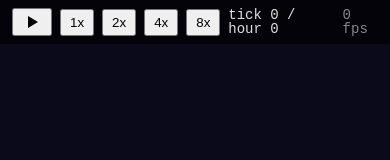
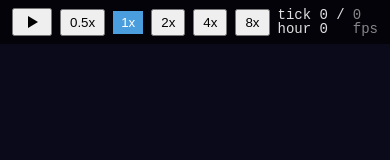
Before and after one commit to triflicacid/energy-game, a website built with Vite: page index.html in a window 390 px wide. Built offline with nearby package versions, Linux system fonts and the light colour scheme.

Commit message:
added half speed

```diff
--- a/src/simulation/SimulationClock.ts
+++ b/src/simulation/SimulationClock.ts
@@ -6,7 +6,7 @@ import { type SimHours, simHours } from "@shared/units";
 import type { JsonSerializable } from "@shared/JsonSerializable";
 
 /** supported wall clock speed multipliers that the application driver may use */
-export const SPEED_MULTIPLIERS = [1, 2, 4, 8] as const;
+export const SPEED_MULTIPLIERS = [0.5, 1, 2, 4, 8] as const;
 /** @see SPEED_MULTIPLIERS */
 export type SpeedMultiplier = (typeof SPEED_MULTIPLIERS)[number];
 
--- a/src/style.css
+++ b/src/style.css
@@ -28,3 +28,40 @@ html, body {
 #ui-root > * {
     pointer-events: auto;
 }
+
+.toolbar {
+    position: absolute;
+    top: 0;
+    left: 0;
+    right: 0;
+    display: flex;
+    align-items: center;
+    gap: 8px;
+    padding: 8px 12px;
+    background: rgba(0, 0, 0, 0.65);
+    color: #e0e0e0;
+    font: 14px/1 monospace;
+    user-select: none;
+}
+
+.toolbar-btn {
+    cursor: pointer;
+    padding: 4px 8px;
+}
+
+.toolbar-btn--icon {
+    display: inline-flex;
+    align-items: center;
+    padding: 4px 10px;
+}
+
+.toolbar-speed-btn--active {
+    background: #4a9edd;
+    color: #fff;
+    border: none;
+}
+
+.toolbar-fps {
+    margin-left: auto;
+    opacity: 0.6;
+}
--- a/src/ui/index.ts
+++ b/src/ui/index.ts
@@ -16,6 +16,7 @@ export class UiShell {
   private readonly tickDisplay: HTMLElement;
   private readonly fpsDisplay: HTMLElement;
   private readonly pauseBtn: HTMLButtonElement;
+  private readonly speedBtns: Map<SpeedMultiplier, HTMLButtonElement> = new Map();
   private readonly unsubscribePaused: () => void;
   private readonly unsubscribeResumed: () => void;
   private readonly unsubscribeTick: () => void;
@@ -40,6 +41,7 @@ export class UiShell {
     });
 
     this.syncPauseButton(app.getClock().isPaused());
+    this.setActiveSpeedBtn(1);
   }
 
   /** removes event subscriptions and detaches the toolbar from the DOM */
@@ -56,29 +58,22 @@ export class UiShell {
     this.pauseBtn.setAttribute("aria-pressed", String(paused));
   }
 
+  private setActiveSpeedBtn(speed: SpeedMultiplier): void {
+    for (const [s, btn] of this.speedBtns) {
+      btn.classList.toggle("toolbar-speed-btn--active", s === speed);
+    }
+  }
+
   private buildControls(): HTMLElement {
     const bar = document.createElement("div");
     bar.setAttribute("role", "toolbar");
     bar.setAttribute("aria-label", "simulation controls");
-    bar.style.cssText = [
-      "position:absolute",
-      "top:0",
-      "left:0",
-      "right:0",
-      "display:flex",
-      "align-items:center",
-      "gap:8px",
-      "padding:8px 12px",
-      "background:rgba(0,0,0,0.65)",
-      "color:#e0e0e0",
-      "font:14px/1 monospace",
-      "user-select:none",
-    ].join(";");
+    bar.classList.add("toolbar");
 
     const pauseBtn = document.createElement("button");
     pauseBtn.setAttribute("data-pause-btn", "");
     pauseBtn.setAttribute("type", "button");
-    pauseBtn.style.cssText = "cursor:pointer;padding:4px 10px;display:inline-flex;align-items:center";
+    pauseBtn.classList.add("toolbar-btn", "toolbar-btn--icon");
     pauseBtn.addEventListener("click", () => {
       if (this.app.getClock().isPaused()) {
         this.app.resume();
@@ -93,10 +88,12 @@ export class UiShell {
       btn.setAttribute("type", "button");
       btn.setAttribute("aria-label", `speed ${s}x`);
       btn.textContent = `${s}x`;
-      btn.style.cssText = "cursor:pointer;padding:4px 8px";
+      btn.classList.add("toolbar-btn");
       btn.addEventListener("click", () => {
         this.app.setSpeed(s as SpeedMultiplier);
+        this.setActiveSpeedBtn(s as SpeedMultiplier);
       });
+      this.speedBtns.set(s as SpeedMultiplier, btn);
       bar.appendChild(btn);
     }
 
@@ -110,7 +107,7 @@ export class UiShell {
     const fpsDisplay = document.createElement("span");
     fpsDisplay.setAttribute("data-fps-display", "");
     fpsDisplay.setAttribute("aria-live", "off");
-    fpsDisplay.style.cssText = "margin-left:auto;opacity:0.6";
+    fpsDisplay.classList.add("toolbar-fps");
     fpsDisplay.textContent = "0 fps";
     bar.appendChild(fpsDisplay);
 
```
